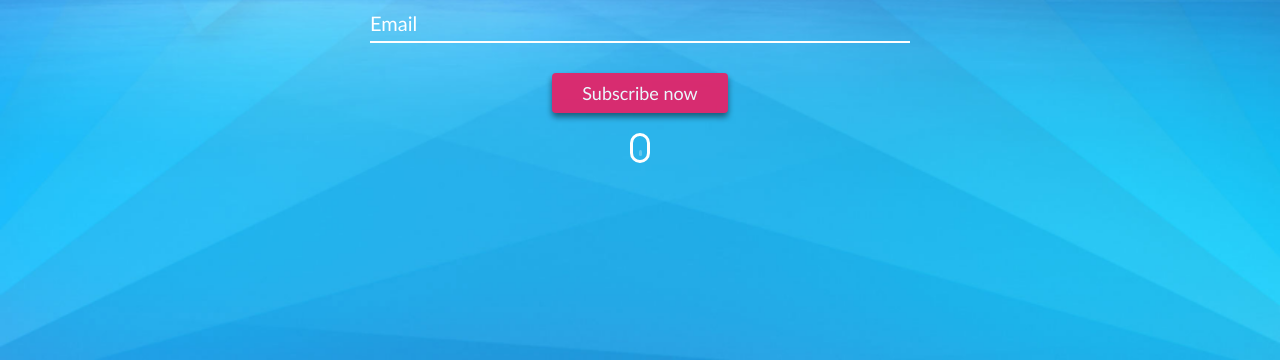
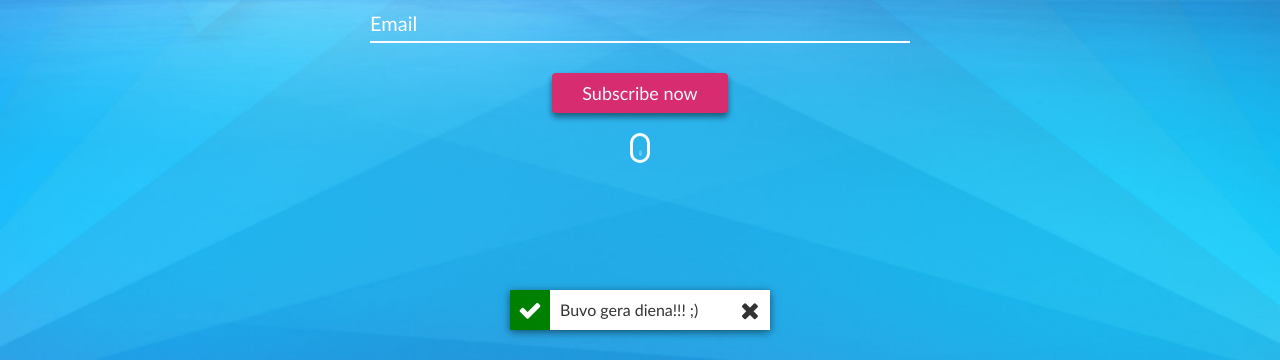
Before and after one commit to gvisis/8_coming-soon, a plain HTML site: page index.html in a window 1280 px wide. Shown: the part 440-800 px from the top of the page. Drawn offline with Linux system fonts and the light colour scheme.

Commit message:
error/success toast

```diff
--- /dev/null
+++ b/css/toast.css
@@ -0,0 +1,53 @@
+/* pagal nutylejima toastas nematomas */
+
+.toast {
+    display: none;
+    width: 260px;
+    position: fixed;
+    left: 50%;
+    bottom: 30px;
+        /* atitraukia atgal per puse elemento plocio */
+
+    transform: translateX(-50%);
+    background-color: #fff;
+    box-shadow: 0 2px 8px #0008;
+}
+    .toast.visible {
+        display: block;
+    }
+    .toast > .fa {
+        display: inline-block;
+        float: left;
+        width: 40px;
+        height: 40px;
+        line-height: 40px;
+        text-align: center;
+        font-size: 24px;
+        background-color: #fff;
+        color: #333;
+    }
+        /* jei norim pamatyt error klase. */
+        .toast > .fa.fa-check {
+            background-color: green;
+            color: #fff;
+        }
+        .toast > .fa.fa-shield {
+            display: none;
+            background-color: red;
+            color: #fff;
+        }
+        .toast.error > .fa.fa-check {
+            display: none;
+        }
+        .toast.error > .fa.fa-shield {
+            display: inline-block;
+        }
+    .toast > p {
+        display: inline-block;
+        float: left;
+        width: 180px;
+        padding: 10px;
+        line-height: 20px;
+        font-size: 16px;
+        color: #333;
+    }
--- a/index.html
+++ b/index.html
@@ -18,6 +18,7 @@
     <link rel="stylesheet" href="./css/form.css">
     <link rel="stylesheet" href="./css/mouse.css">
     <link rel="stylesheet" href="./css/progress-bar.css">
+    <link rel="stylesheet" href="./css/toast.css">
     <!-- custom -->
     <link rel="stylesheet" href="./css/custom.css">
 </head>
@@ -72,7 +73,6 @@
             <p>Lorem ipsum dolor, sit amet consectetur adipisicing elit. Itaque obcaecati <a href="#">200+</a> aspernatur debitis dolorem magnam autem ipsa, eius iusto <a href="#">Matrox</a> laboriosam ullam?</p>
         </div>
     </footer>
-
     <script src="./js/main.js" type="module"></script>
 </body>
 
--- /dev/null
+++ b/js/components/toast/Toast.js
@@ -0,0 +1,50 @@
+class Toast {
+    constructor() {
+        //? nustatom kur norim istatyt elementa
+        this.selector = 'body';
+
+        //? paimam sita selektoriu
+        this.renderIntoParentDOM = document.querySelector(this.selector);
+
+        //! null kad nemestu klaidos, o paskuj sitos reiksmes bus pakeistos
+        //? reprezentuoja naujai sugeneruota elementa
+        this.DOM = null;
+
+        //? elementas kur atvaizduosime pranesima
+        this.textDOM = null;
+    }
+
+    //? uzdeda klase, parodo toasta
+    show(type, message) {
+        this.DOM.classList.add('visible');
+        this.textDOM.innerText = message;
+
+        if (type === 'success') {
+            this.DOM.classList.remove('error');
+        }
+        if (type === 'error') {
+            this.DOM.classList.add('error');
+        }
+    }
+
+    //? nuima klase , paslepia toasta
+    hide(){
+        this.DOM.classList.remove('visible')
+    }
+
+    //? sukuria elemento Html
+    render() {
+        const HTML = `<div class="toast">
+                        <i class="fa fa-check"></i>
+                        <i class="fa fa-shield"></i>
+                        <p>Your message here...</p>
+                        <i class="fa fa-times"></i>
+                    </div>`;
+        //? insertAdjacentHTML nekeicia esamo turinio. insertHTML pakeicia - !NENAUDOTI!
+        this.renderIntoParentDOM.insertAdjacentHTML('beforeend', HTML);
+        this.DOM = this.renderIntoParentDOM.querySelector('.toast');
+        this.textDOM = this.DOM.querySelector('p');
+    }
+}
+
+export { Toast }
--- a/js/main.js
+++ b/js/main.js
@@ -4,7 +4,12 @@ import { renderClock } from './components/clock/renderClock.js';
 
 import { renderAllProgressBars } from './components/progress-bar/renderAllProgressBars.js';
 import { progressBarData } from './data/progressBarData.js';
+
 import { formValidator } from './components/form-validator/formValidator.js'
+
+import { Toast } from './components/toast/Toast.js'
+
+
 renderSocials('footer > .row', socialsData);
 
 
@@ -17,8 +22,13 @@ renderClock('.clock');
 
 renderAllProgressBars(progressBarData);
 
+//? sukuriamas naujas Toast
+const toast = new Toast();
 formValidator('.hero .form');
 formValidator('main .form');
+
+toast.render();
+toast.show('success', 'Buvo gera diena!!! ;)');
 
 //----------------------
 // skirtingose vietose '.main > .row' ir footer.row generuos ta pati turini is socialsData
```
Also changed, not shown: js/components/form-validator/formValidator.js (+5 -5 lines), js/components/form-validator/isValidEmail.js (line endings or trailing spaces).
